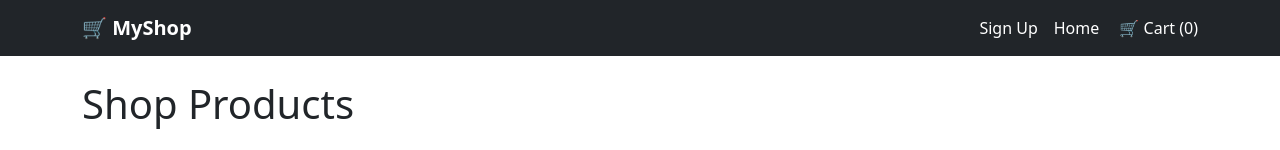
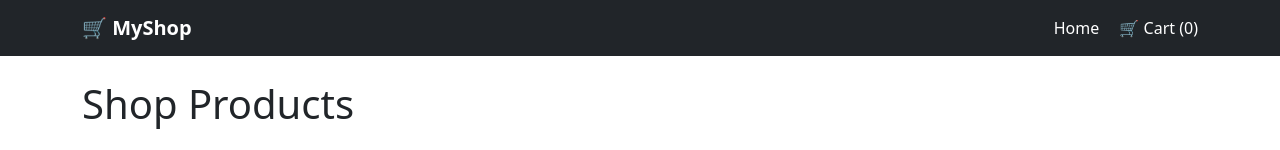
Before and after one commit to sharma62/shopping-cart, a React (Vite) app: page / in a window 1280 px wide. Shown: the top 150 px of the page. Built offline with nearby package versions, Linux system fonts and the light colour scheme.

Commit message:
Revert "signup ui ready"
This reverts commit 196eca4c8d24b0cf67d3c9e1b931ff6dc99454f2.

```diff
--- a/src/App.jsx
+++ b/src/App.jsx
@@ -2,7 +2,6 @@ import { BrowserRouter, Routes, Route, Link } from "react-router-dom"
 import Home from "./pages/Home"
 import CartPage from "./pages/CartPage"
 import { useCart } from "./context/CartContext"
-import Signup from "./pages/Signup"
 
 function App() {
   const { cart } = useCart();
@@ -12,8 +11,6 @@ function App() {
         <div className="container">
           <Link className="navbar-brand fw-bold" to="/">🛒 MyShop</Link>
           <div>
-
-            <Link className="nav-link d-inline me-3 text-white" to="/signup">Sign Up</Link>
             <Link className="nav-link d-inline me-3 text-white" to="/home">Home</Link>
             <Link className="nav-link d-inline text-white" to="/cart"> 🛒 Cart ({cart.length})</Link>
           </div>
@@ -28,7 +25,6 @@ function App() {
       <Routes>
         <Route path="/" element={<Home />} />
         <Route path="/home" element={<Home />} />
-        <Route path="/signup" element={<Signup/>} />
         <Route path="/cart" element={<CartPage />} />
       </Routes>
     </BrowserRouter>
```
